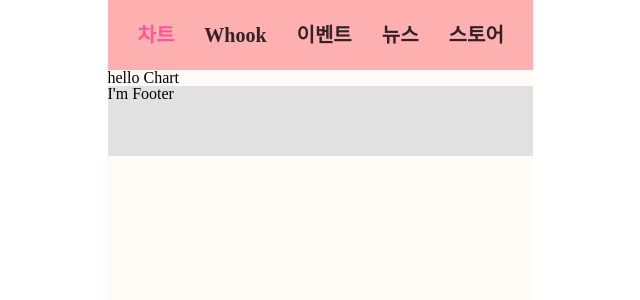
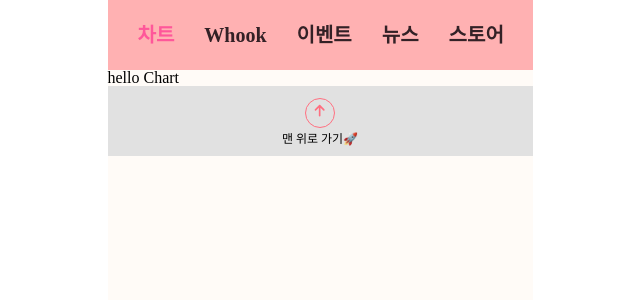
Before and after one commit to Hyunji14/hanteoglobal-project, a React (Vite) app in the folder front/: page / in a window 1280 px wide. Shown: the top 300 px of the page, without its empty margins (320-960 px from the left). Built offline with nearby package versions, Linux system fonts and the light colour scheme.

Commit message:
[FE] feat : #4 Footer 작성

```diff
--- a/front/package.json
+++ b/front/package.json
@@ -15,6 +15,7 @@
     "@types/styled-components": "^5.1.34",
     "react": "^18.2.0",
     "react-dom": "^18.2.0",
+    "react-icons": "^5.0.1",
     "react-router-dom": "^6.22.3",
     "react-slick": "^0.30.2",
     "slick-carousel": "^1.8.1",
--- a/front/src/components/Footer/Footer.styles.ts
+++ b/front/src/components/Footer/Footer.styles.ts
@@ -4,4 +4,27 @@ export const Container = styled.div`
   width: 100%;
   height: 70px;
   background-color: ${({ theme }) => theme.colors.gray};
+  display: flex;
+  flex-direction: column;
+  justify-content: center;
+  align-items: center;
+
+  p {
+    margin-top: 5px;
+    font-size: ${({ theme }) => theme.size.sm}px;
+  }
 `;
+
+export const TopButton = styled.button`
+  width: 30px;
+  height: 30px;
+  border-radius: 50%;
+  background-color: inherit;
+  border: 1px solid ${({ theme }) => theme.colors.pink};
+  color: ${({ theme }) => theme.colors.pink};
+
+  &:hover {
+    background-color: ${({ theme }) => theme.colors.point};
+    color: white;
+  }
+`;
--- a/front/src/components/Footer/Footer.tsx
+++ b/front/src/components/Footer/Footer.tsx
@@ -1,5 +1,20 @@
 import * as S from './Footer.styles';
+import { FaArrowUp } from 'react-icons/fa6';
 
 export default function Footer() {
-  return <S.Container>I'm Footer</S.Container>;
+  const scrollTop = () => {
+    window.scrollTo({
+      top: 0,
+      behavior: 'smooth',
+    });
+  };
+
+  return (
+    <S.Container>
+      <S.TopButton onClick={scrollTop}>
+        <FaArrowUp />
+      </S.TopButton>
+      <p>맨 위로 가기🚀</p>
+    </S.Container>
+  );
 }
```
Also changed, not shown: front/.pnp.cjs, 1 other file (tests, documents, lock files or other folders).
